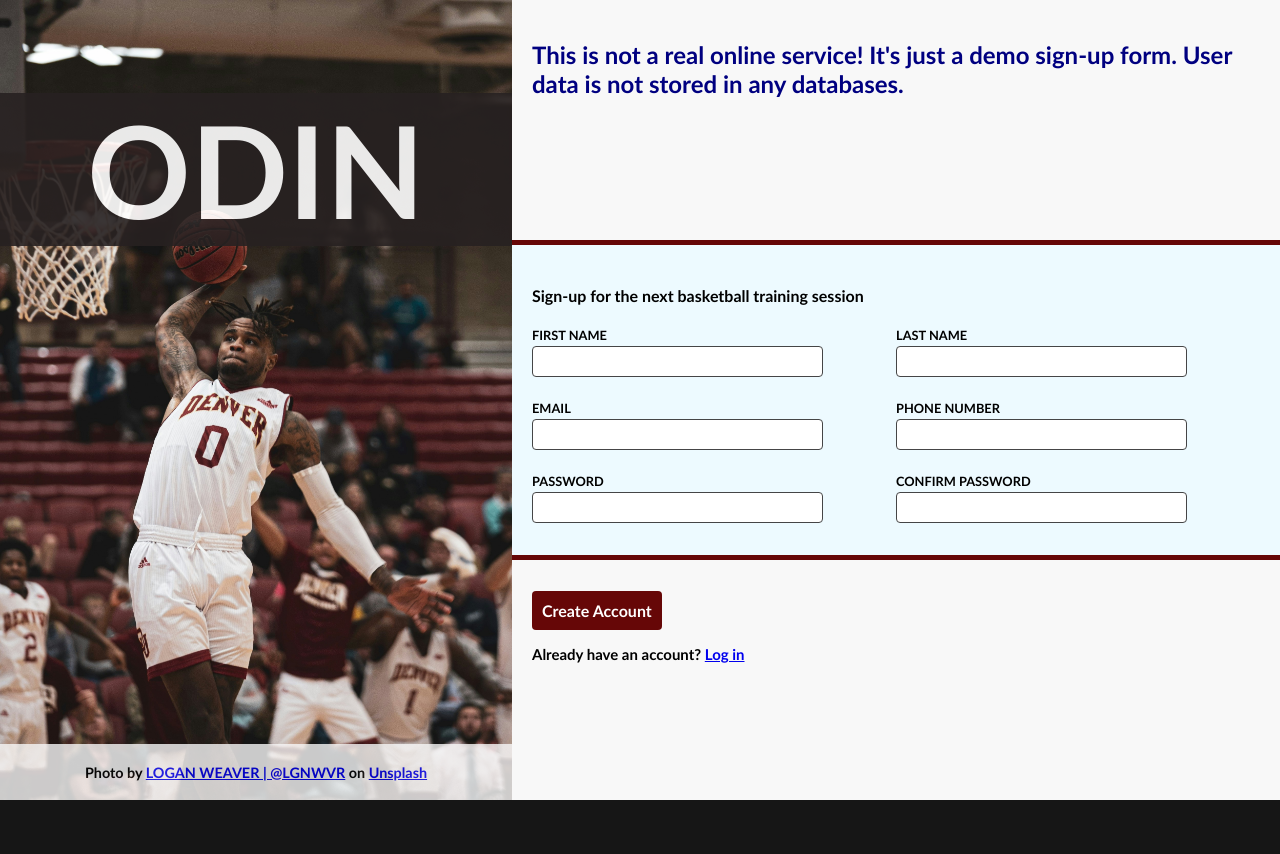
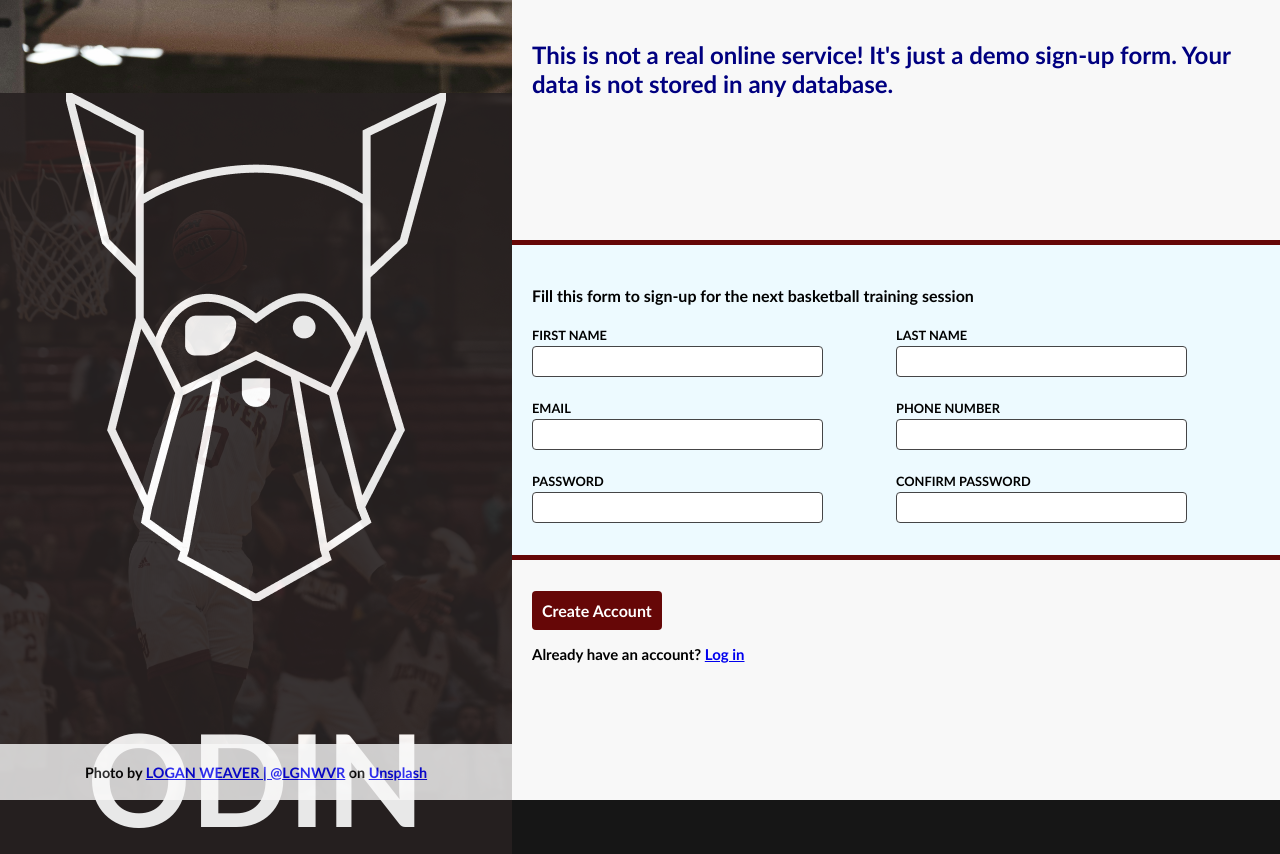
Before and after one commit to Timytech/sign_up, a plain HTML site: page index.html in a window 1280 px wide. Before the commit the page ends 800 px from the top, so only its background shows below. Drawn offline with Linux system fonts and the light colour scheme; files whose address does not match are found by name.

Commit message:
Update index.html

```diff
--- a/index.html
+++ b/index.html
@@ -4,14 +4,17 @@
     <meta charset="UTF-8">
     <meta name="viewport" content="width=device-width, initial-scale=1.0">
     <title>Basketball Training</title>
-    <link rel="icon" type="image/png" href="icon.png">
+    <link rel="icon" type="image/png" href=".\media\icon.png">
     <script src="main.js"></script>
     <link rel="stylesheet" href="style.css">
 </head>
 <body>
     <div class="container">
         <div class="left">
-            <div class="left_shade"><h1>ODIN</h1></div>
+            <div class="left_shade">
+                <img id="logo" src=".\media\logo.png" alt="ODIN Logo">
+                <h1>ODIN</h1>
+            </div>
             <div class="footer">
                 <p id="credit">
                     Photo by <a target="_blank" href="https://unsplash.com/@lgnwvr?utm_content=creditCopyText&utm_medium=referral&utm_source=unsplash">LOGAN WEAVER | @LGNWVR</a> on <a target="_blank" href="https://unsplash.com/photos/a-man-dunking-a-basketball-in-front-of-a-crowd-khx1_ltFGb4?utm_content=creditCopyText&utm_medium=referral&utm_source=unsplash">Unsplash</a>
@@ -22,12 +25,12 @@
         <div class="right">
             <header>
                 <h2>
-                    This is not a real online service! It's just a demo sign-up form. User data is not stored in any databases.
+                    This is not a real online service! It's just a demo sign-up form. Your data is not stored in any database.
                 </h2>
             </header>
 
             <div class="middle">
-                <h4>Sign-up for the next basketball training session</h4>
+                <h4>Fill this form to sign-up for the next basketball training session</h4>
 
                 <form action="./">
                     <div class="form_row">
```
